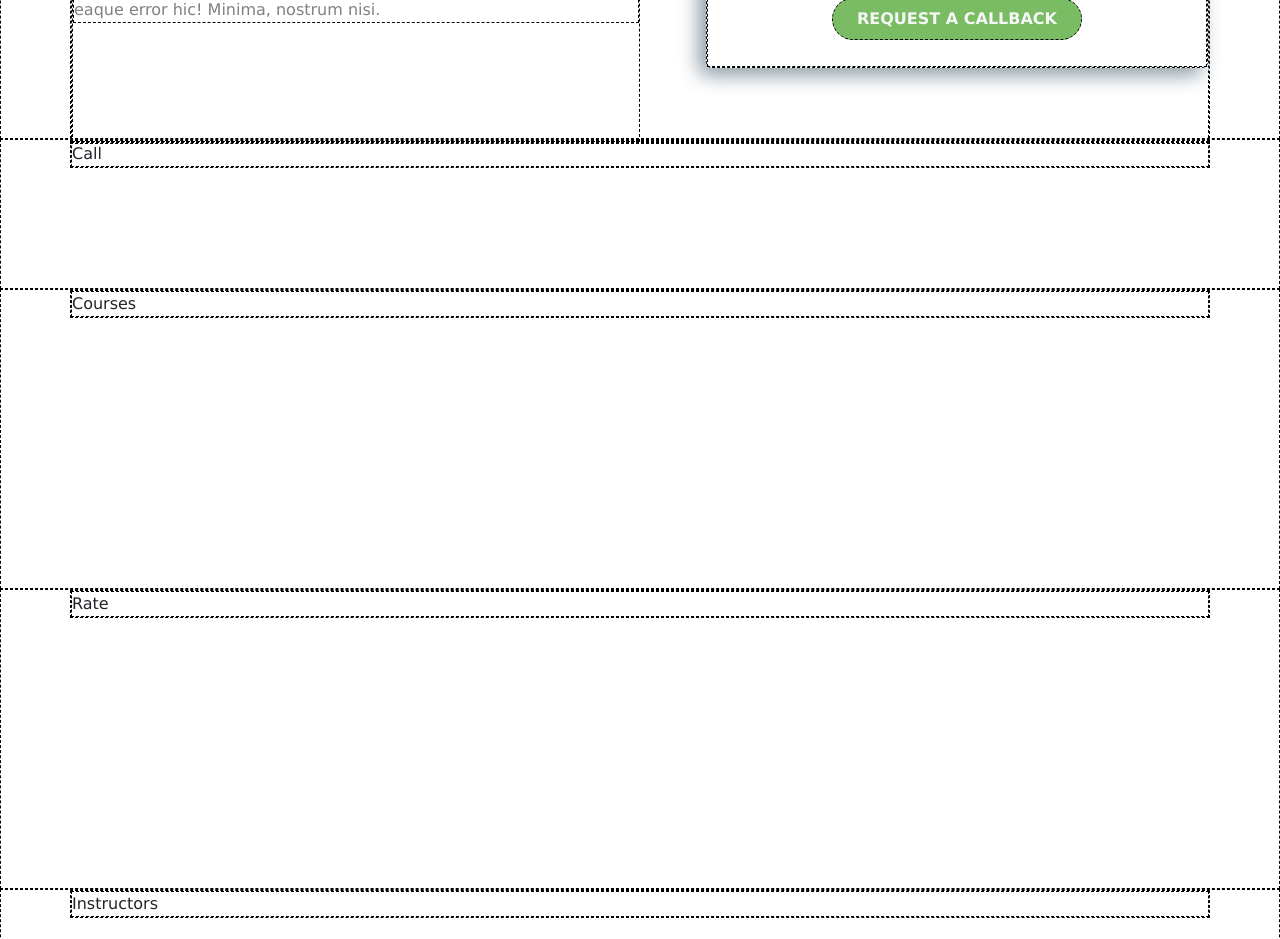
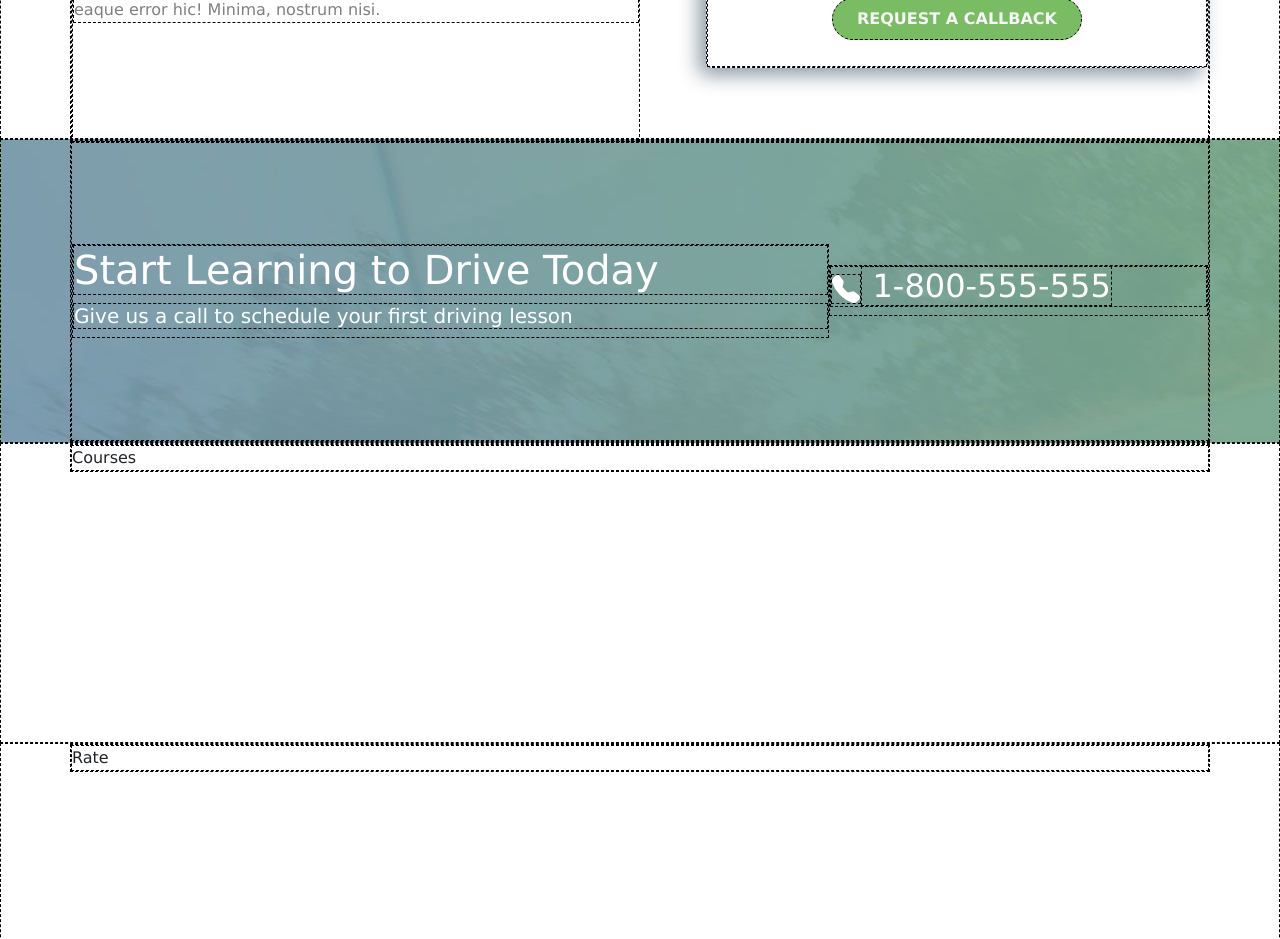
Before and after one commit to mattemutti/proj-html-vuejs, a Vue app: page / in a window 1280 px wide. Shown: the part 1280-2219 px from the top of the page. Built offline with nearby package versions, Linux system fonts and the light colour scheme.

Commit message:
update section call

```diff
--- a/src/assets/scss/style.scss
+++ b/src/assets/scss/style.scss
@@ -18,7 +18,6 @@
 	color: $dark
 }
 
-
 /***********************************************************************************/
 /* DEBUG */
 
@@ -36,8 +35,7 @@
 	height: 300px;
 }
 
-.debug .call,
-.newsletter {
+.debug .newsletter {
 	height: 150px;
 }
 
@@ -174,6 +172,18 @@ main {
 		}
 	}
 
+	.call {
+		background-image: url(../../../public/img/horizontal-cta-background.jpg);
+
+		.call_section {
+			height: 300px;
+
+			& h3 {
+				font-size: 40px;
+			}
+
+		}
+	}
 
 
 
--- a/src/components/AppMain.vue
+++ b/src/components/AppMain.vue
@@ -74,9 +74,22 @@ export default {
 		<!-- Registration -->
 
 		<section class="call">
-			<div class="container">
-				<div class="row">
-					Call
+			<div class="container g-0">
+				<div class="d-flex align-items-center call_section">
+					<div class="col-8 text-white">
+						<h3>Start Learning to Drive Today</h3>
+						<h5>Give us a call to schedule your first driving lesson</h5>
+					</div>
+					<div class="col-4">
+						<h2 class="text-white">
+							<svg xmlns="http://www.w3.org/2000/svg" width="30" height="30" fill="currentColor"
+								class="bi bi-telephone-fill" viewBox="0 0 16 16">
+								<path fill-rule="evenodd"
+									d="M1.885.511a1.745 1.745 0 0 1 2.61.163L6.29 2.98c.329.423.445.974.315 1.494l-.547 2.19a.68.68 0 0 0 .178.643l2.457 2.457a.68.68 0 0 0 .644.178l2.189-.547a1.75 1.75 0 0 1 1.494.315l2.306 1.794c.829.645.905 1.87.163 2.611l-1.034 1.034c-.74.74-1.846 1.065-2.877.702a18.6 18.6 0 0 1-7.01-4.42 18.6 18.6 0 0 1-4.42-7.009c-.362-1.03-.037-2.137.703-2.877z" />
+							</svg>
+							<span class=""> 1-800-555-555</span>
+						</h2>
+					</div>
 				</div>
 			</div>
 		</section>
```
Also changed, not shown: src/readme.md.
